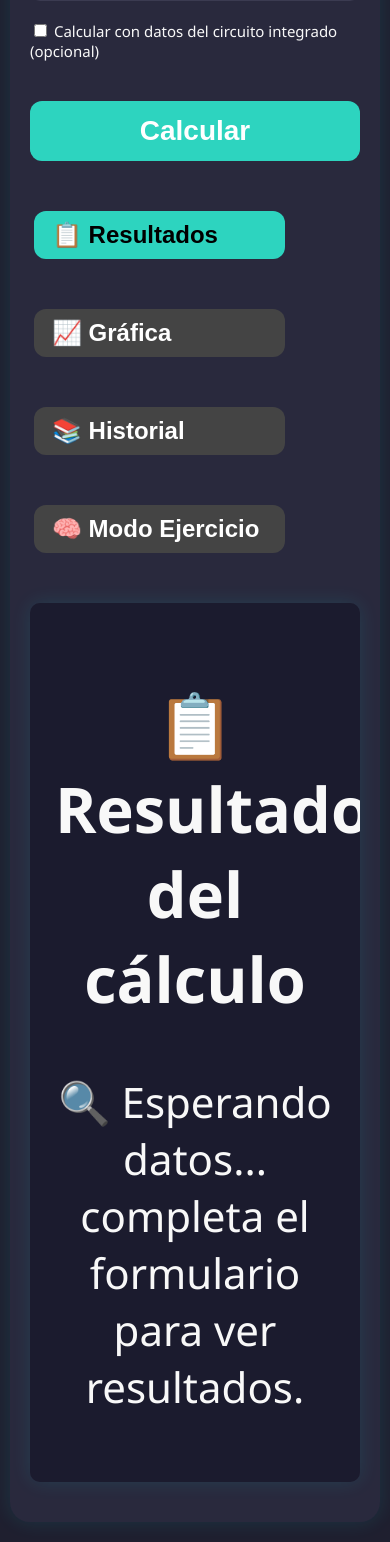
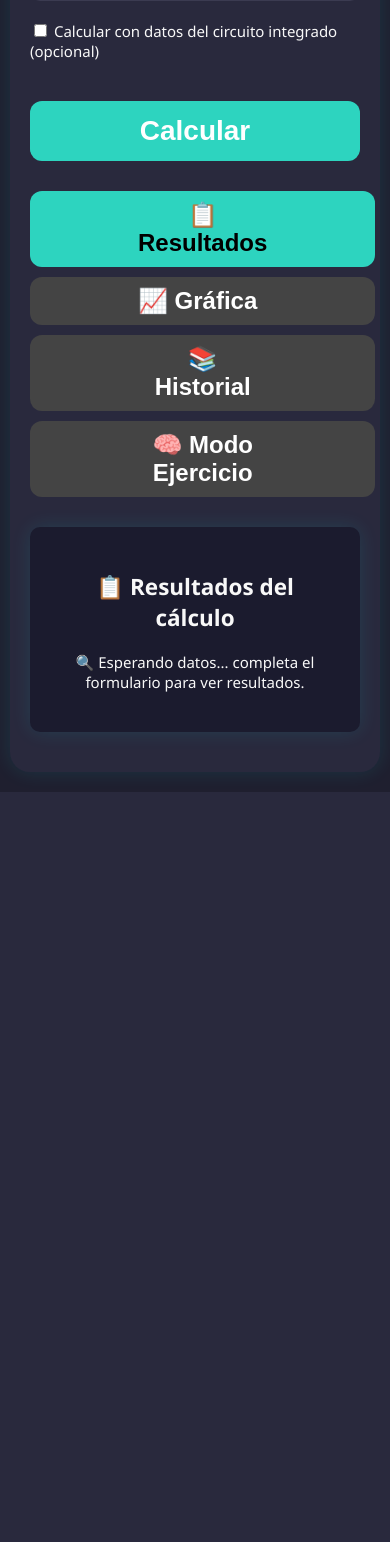
Before and after one commit to RodrigoPP05/calculadora_pastillas, a Flask app: page / in a window 390 px wide. Shown: the part 865-2407 px from the top of the page. After the commit the page ends 1657 px from the top, so only its background shows below. Run offline with Flask 3, Linux system fonts and the light colour scheme; some libraries are stand-ins or nearby versions.

Commit message:
Update style.css

```diff
--- a/static/style.css
+++ b/static/style.css
@@ -206,16 +206,19 @@ button:hover {
 
   .tabs {
     flex-direction: column !important;
-    gap: 10px !important;
+    gap: 10px !important
+    margin: auto;
   }
 
   .tab-btn {
     font-size: 24px !important;
-    padding: 10px 18px !important;
+    padding: 10px 108px !important;
+    margin: 0px;
   }
 
   .tab-content {
     text-align: center !important;
+    font-size: 15px;
   }
 
   #resultado_ejercicio {
```
